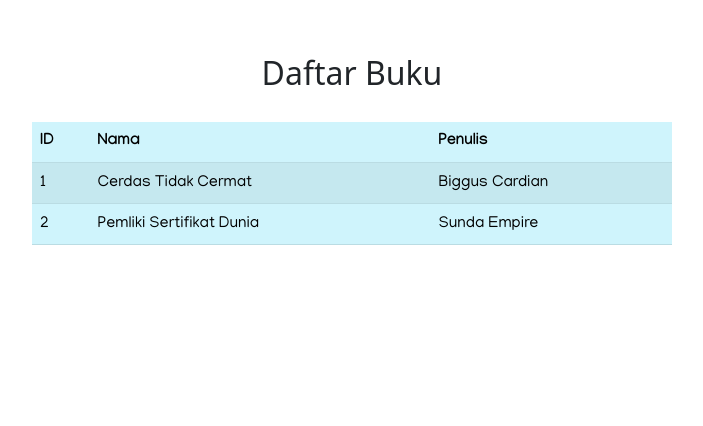
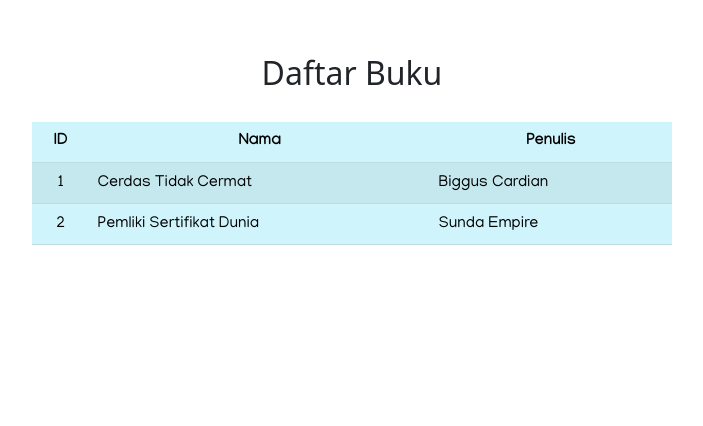
Before and after one commit to aNdr3W03/SI2_UAS, a CodeIgniter app: page /SI2_UAS/index.php/buku/index in a window 1280 px wide. Shown: the part 66-492 px from the top of the page, without its empty margins (288-991 px from the left). Run offline with CodeIgniter, Linux system fonts and the light colour scheme; data comes from the database, SQL or seed files in the repository; some libraries are stand-ins or nearby versions.

Commit message:
book table center middle, rounded image

```diff
--- a/application/views/admin_view.php
+++ b/application/views/admin_view.php
@@ -36,7 +36,7 @@
                 <tbody>
                     <?php foreach ($data as $buku) { ?>
                         <tr>
-                            <td><?php echo $buku['id_buku']; ?></td>
+                            <td style="text-align: center"><?php echo $buku['id_buku']; ?></td>
                             <td><?php echo $buku['nama_buku']; ?></td>
                             <td><?php echo $buku['penulis_buku']; ?></td>
                             <td><a href="admin/edit_data/<?= $buku['id_buku']; ?>" class="btn btn-warning" role="button">Edit</td>
--- a/application/views/aslab_view.php
+++ b/application/views/aslab_view.php
@@ -6,7 +6,7 @@
 </div>
 
 <div style="text-align: center; margin-top: 30px;">
-    <img src="https://portal.usu.ac.id/photos/191401089" alt="assets\img\aslab.png" width="500px">
+    <img src="https://portal.usu.ac.id/photos/191401089" alt="assets\img\aslab.png" width="500px" class="rounded">
 </div>
 
 <div style="margin-top: 10px; text-align: center;">
--- a/application/views/buku_view.php
+++ b/application/views/buku_view.php
@@ -24,9 +24,9 @@
         <h2 style="margin-top: 120px;">Daftar Buku</h2>
 
         <div class="table-container">
-            <table class="table table-info table-striped table-hover">
+            <table class="table table-info table-striped table-hover" style="vertical-align: middle">
                 <thead>
-                    <tr>
+                    <tr style="text-align: center">
                         <th>ID</th>
                         <th>Nama</th>
                         <th>Penulis</th>
@@ -35,7 +35,7 @@
                 <tbody>
                     <?php foreach ($data as $buku) { ?>
                         <tr>
-                            <td><?php echo $buku['id_buku']; ?></td>
+                            <td style="text-align: center"><?php echo $buku['id_buku']; ?></td>
                             <td><?php echo $buku['nama_buku']; ?></td>
                             <td><?php echo $buku['penulis_buku']; ?></td>
                         </tr>
```
Also changed, not shown: application/views/about_view.php (+4 -4 lines).
